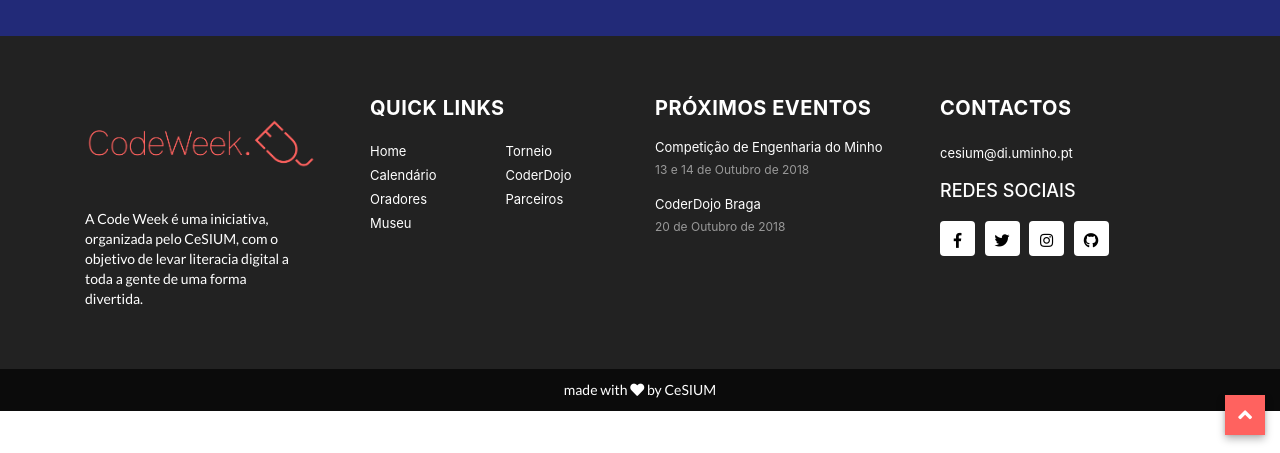
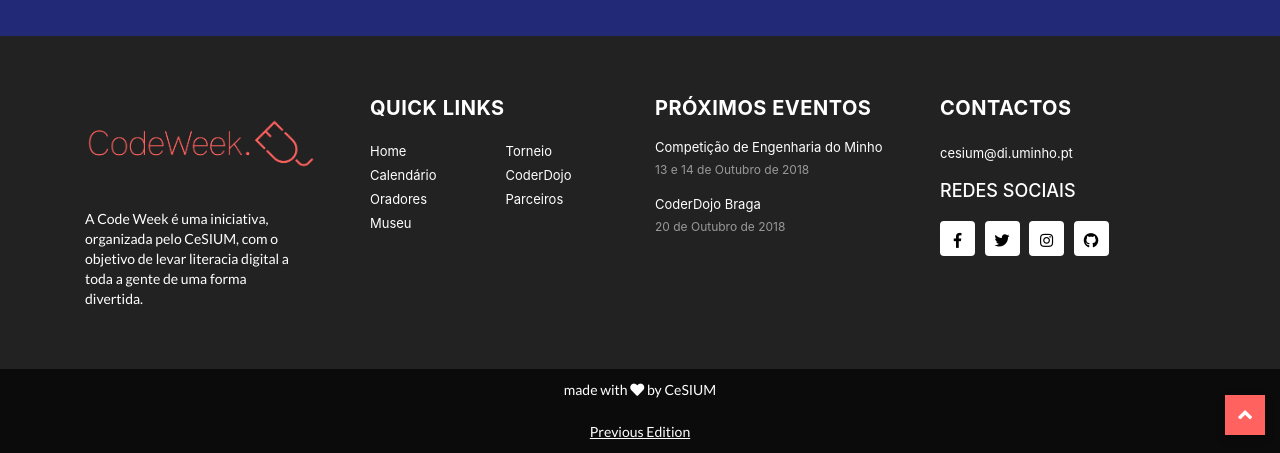
Before and after one commit to cesium/codeweek18, a Jekyll site: the page built from index.html, in a window 1280 px wide and 900 px high, scrolled down 6443 px, cut to the strip 447-900 px from the top of the window. Built offline with Jekyll 4.4.1, drawn with Linux system fonts in a browser that asks for light colours.

Commit message:
Add link for previous edition (#36)

```diff
--- a/_includes/footer.html
+++ b/_includes/footer.html
@@ -73,6 +73,7 @@
       <div class="col-md-12">
         <div class="site-info">
           <p>made with <span><i class="fas fa-heart"></i></span> by <a href="http://cesium.di.uminho.pt" rel="nofollow">CeSIUM</a></p>
+          <p><a href="https://2017.codeweek.cesium.di.uminho.pt/" style="text-decoration: underline">Previous Edition</a></p>
         </div>
       </div>
     </div>
```
